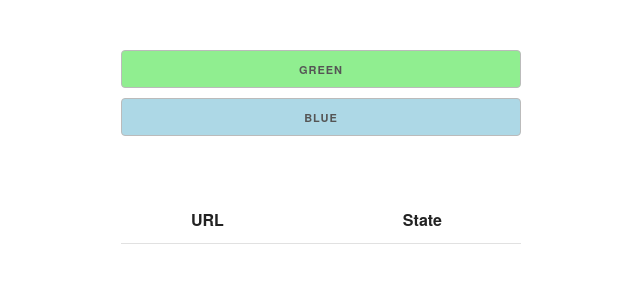
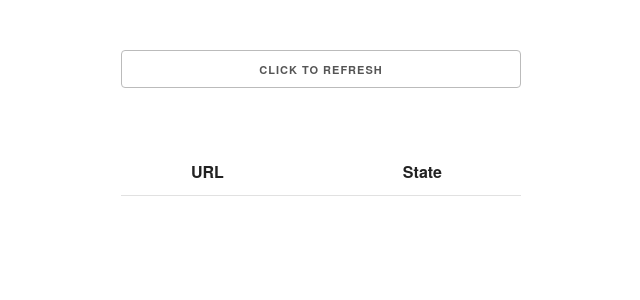
Before and after one commit to bedekelly/rxjs-talk, a React (Vite) app: page / in a window 1280 px wide. Shown: the top 300 px of the page, without its empty margins (319-959 px from the left). Built offline with nearby package versions, Linux system fonts and the light colour scheme.

Commit message:
Throttled refresh button example

```diff
--- a/src/App.js
+++ b/src/App.js
@@ -4,35 +4,28 @@ import Button from './StyledButton';
 import {
   mapTo,
   map,
-  switchMap, exhaustMap, mergeMap, concatMap
+  switchMap, exhaustMap, mergeMap, concatMap, throttleTime, scan, filter
 } from "rxjs/operators";
 
 
-export default function App({ threeNetworkRequests }) {
-  const greenButton = useRef(null);
-  const blueButton = useRef(null);
-
+export default function App({ fetch }) {
+  const button = useRef(null);
 
   useEffect(() => {
-    const greenClicks$ = fromEvent(greenButton.current, "click");
-    const blueClicks$ = fromEvent(blueButton.current, "click");
-
-    const clicks$ = merge(
-      greenClicks$.pipe(mapTo("https://api/green")),
-      blueClicks$.pipe(mapTo("httpss://api/blue")),
-    ).pipe(
-      map(url => threeNetworkRequests(url).subscribe())
+    const click$ = fromEvent(button.current, 'click')
+      .pipe(
+        throttleTime(1500),
+      );
+    const sub = click$.subscribe(
+      () => fetch('https://api/something')
     );
-
-    const sub = clicks$.subscribe();
     return () => sub.unsubscribe();
   }, []);
 
 
   return (
     <>
-      <button style={{ background: 'lightgreen' }} ref={greenButton}>Green</button>
-      <button style={{ background: 'lightblue' }} ref={blueButton}>Blue</button>
+      <button ref={button}>Click to Refresh</button>
     </>
   );
 }
--- a/src/Wrapper.js
+++ b/src/Wrapper.js
@@ -35,7 +35,7 @@ export default function Wrapper() {
 
   return (
     <div style={{ maxWidth: '400px', margin: '50px auto', display: 'flex', flexDirection: 'column' }}>
-      <App networkRequest={oneRequest} threeNetworkRequests={threeRequests} />
+      <App fetch={oneRequest} threeNetworkRequests={threeRequests} />
       <ShowNetworkRequests requests={requests} />
     </div>
   );
```
